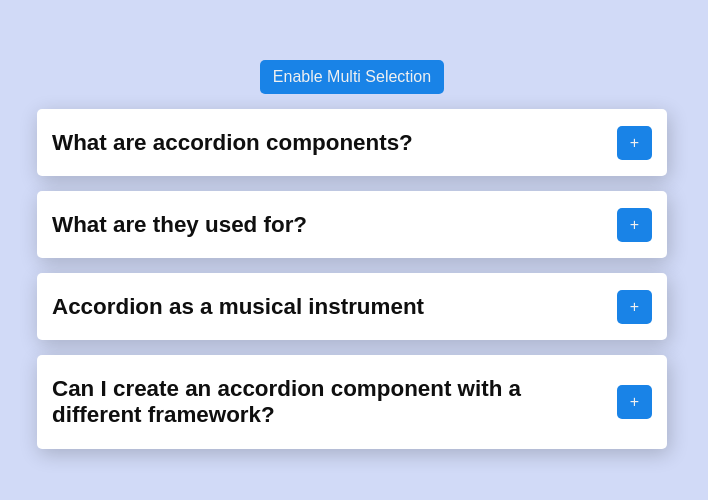
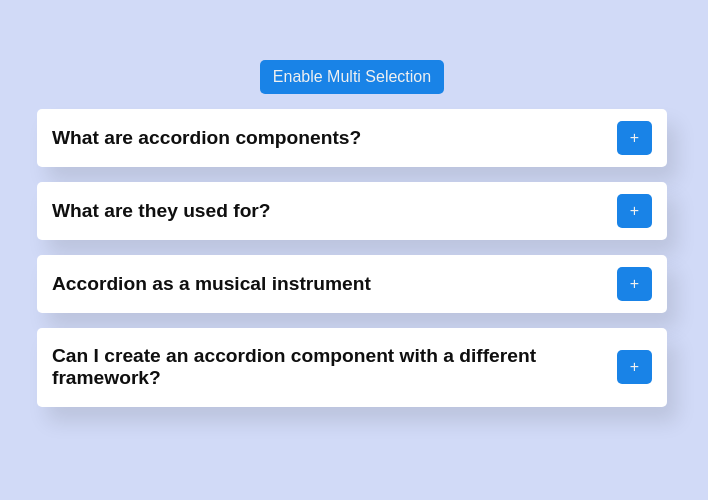
Before and after one commit to bipinkatuwal567/reactjs-projects, a React (Vite) app: page / in a window 1280 px wide. Shown: the top 500 px of the page, without its empty margins (288-996 px from the left). Built offline with nearby package versions, Linux system fonts and the light colour scheme.

Commit message:
completed accordion

```diff
--- a/src/components/accordion/Index.jsx
+++ b/src/components/accordion/Index.jsx
@@ -1,15 +1,26 @@
-import React, {useState} from "react";
-import "./styles.css"
+import React, { useState } from "react";
+import "./styles.css";
 import data from "./data";
 
+export default function Index() {
+  const [isShow, setIsShow] = useState(null);
+  const [isEnableMultiSelection, setIsEnableMultiSelecttion] = useState(false);
+  const [multi, setMulti] = useState([]);
 
-export default function Index() {
-  const [isShow, setIsShow] = useState(null)
+  function handleClick(){
+    setIsEnableMultiSelecttion(isEnableMultiSelection => !isEnableMultiSelection)
+    setIsShow(null);
+    setMulti([]);
+  }
 
   return (
     <div className="main">
-      <button className="btn">Enable Multi Selection</button>
-      {data.map(el => (
+      <button className="btn" style={{
+        backgroundColor: isEnableMultiSelection ? "red" : null
+      }} onClick={handleClick}>
+        {isEnableMultiSelection ? "Disable Multi Selection" : "Enable Multi Selection"}
+      </button>
+      {data.map((el) => (
         <Accordion
           heading={el.question}
           content={el.answer}
@@ -17,18 +28,37 @@ export default function Index() {
           isShow={isShow}
           setIsShow={setIsShow}
           id={el.id}
+          isEnableMultiSelection={isEnableMultiSelection}
+          multi={multi}
+          setMulti={setMulti}
         />
       ))}
     </div>
   );
 }
 
-function Accordion({ heading, content, isShow, setIsShow, id }) {
+function Accordion({ heading, content, isShow, setIsShow, id, multi, setMulti, isEnableMultiSelection }) {
+  function handleSingle(){
+    setIsShow(id === isShow ? null : id)
+  }
+
+  function handleMulti(){
+    let tempArr = [...multi];
+    const findIndexOfCurrentId = tempArr.indexOf(id);
+
+    if(findIndexOfCurrentId === -1) tempArr.push(id)
+    else tempArr.splice(findIndexOfCurrentId, 1)
+    setMulti(tempArr);
+  }
+
+  console.log(multi)
 
   return (
-    <div className="accordion" onClick={() => setIsShow(id)}>
-      <div><h2>{heading}</h2>
-      {isShow === id && <p>{content}</p>}</div>
+    <div className="accordion" onClick={isEnableMultiSelection ? handleMulti : handleSingle}>
+      <div>
+        <h2>{heading}</h2>
+        {isShow === id || multi.indexOf(id) !== -1 ? <p>{content}</p> : null}
+      </div>
       <button className="btn">+</button>
     </div>
   );
--- a/src/components/accordion/styles.css
+++ b/src/components/accordion/styles.css
@@ -23,11 +23,12 @@
     align-items: center;
     gap: 0px 3px;
 
-    box-shadow: 2px 5px 20px rgba(0,0,0,.2);
+    box-shadow: 10px 15px 20px rgba(0,0,0,.1);
 }
 
 .accordion h2{
-    font-size: 1.4rem;
+    font-size: 1.2rem;
+    font-weight: 600;
 }
 
 
```
Lines whose indentation alone changed are shown as unchanged.
